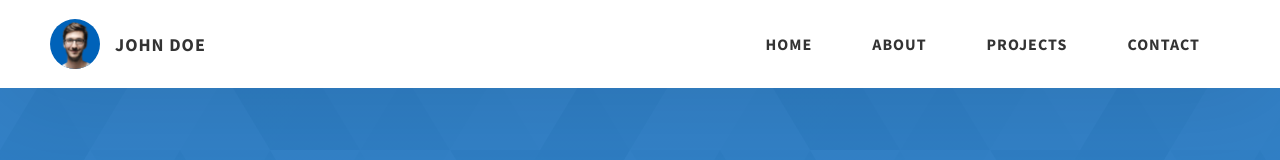
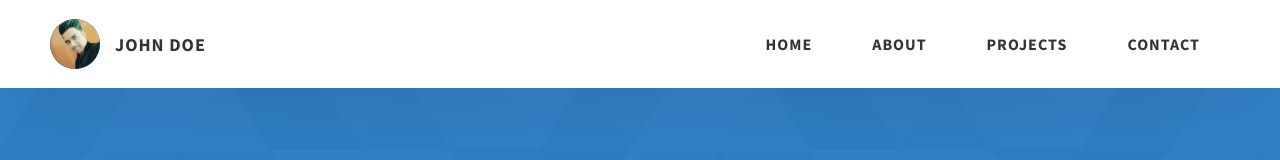
Before and after one commit to Sainitu/portfolio, a website: page project-2.html in a window 1280 px wide. Shown: the top 160 px of the page. Drawn offline with Linux system fonts and the light colour scheme.

Commit message:
Update project-2.html

```diff
--- a/project-2.html
+++ b/project-2.html
@@ -22,8 +22,8 @@
         <div class="header__logo-container">
           <div class="header__logo-img-cont">
             <img
-              src="./assets/png/john-doe.png"
-              alt="Ram Maheshwari Logo Image"
+              src="./assets/png/tush-modified.png"
+              alt="Tushar Saini Logo Image"
               class="header__logo-img"
             />
           </div>
```
